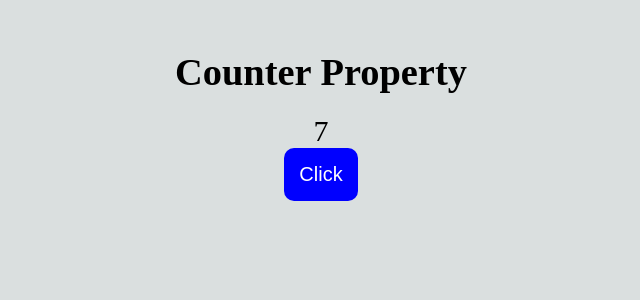
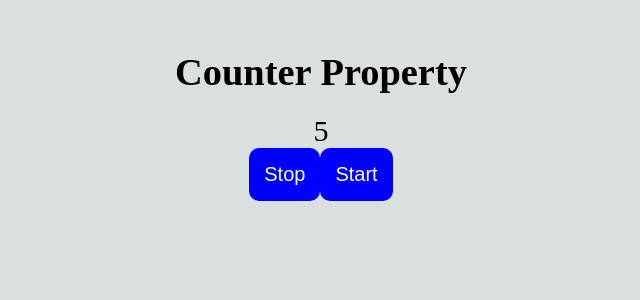
Before and after one commit to Yoada-Github/Count, a React (Vite) app: page / in a window 1280 px wide. Shown: the top 300 px of the page, without its empty margins (319-959 px from the left). Built offline with nearby package versions, Linux system fonts and the light colour scheme.

Commit message:
Update Counter.jsx

```diff
--- a/src/Counter.jsx
+++ b/src/Counter.jsx
@@ -25,7 +25,8 @@ function Counter() {
     <div>
       <h1>Counter Property</h1>
       <p className='count'>{count}</p>
-      <button onClick={handleStop}>Click</button>
+      <button onClick={handleStop}>Stop</button>
+      <button onClick={handleStart}>Start</button>
     </div>
   )
 }
```
